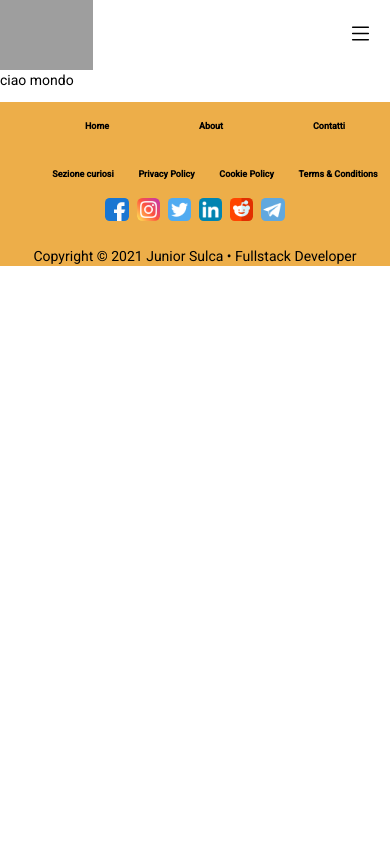
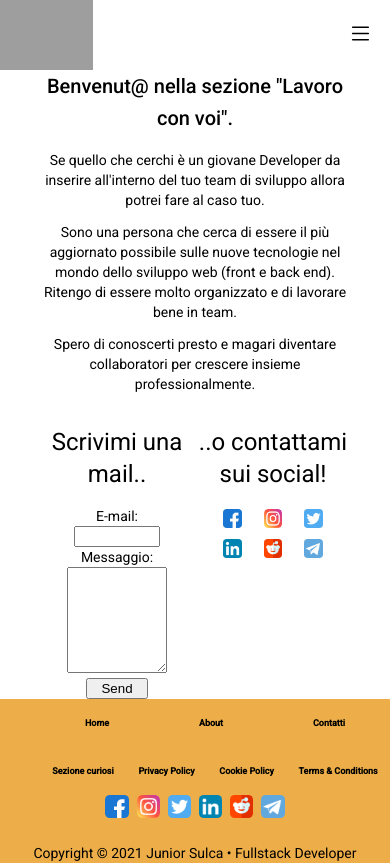
Before and after one commit to ESSANDGI/ESSANDGI.github.io, an Angular app: page /lavoro-con-voi in a window 390 px wide. Built offline with nearby package versions, Linux system fonts and the light colour scheme; grey boxes are pictures that could not be loaded.

Commit message:
aggiunte descrizione, mail e link social al sito, ancora non responsive per smartphone.

```diff
--- a/src/app/lavoro/lavoro.component.html
+++ b/src/app/lavoro/lavoro.component.html
@@ -1,3 +1,43 @@
 <div class="div-container-lavoro">
-    <p>ciao mondo</p>
+    <div class="div-presentazione">
+        <h2>Benvenut@ nella sezione "Lavoro con voi".</h2>
+        <p>Se quello che cerchi è un giovane Developer da inserire all'interno del tuo team di sviluppo allora potrei fare al caso tuo.</p>
+        <p>Sono una persona che cerca di essere il più aggiornato possibile sulle nuove tecnologie nel mondo dello sviluppo web (front e back end).
+        <br>Ritengo di essere molto organizzato e di lavorare bene in team.
+        </p>
+        <p>Spero di conoscerti presto e magari diventare collaboratori per crescere insieme professionalmente.</p>
+    </div>
+    <div class="div-mail-social">
+        <div class="div-mail-container">
+            <h1>Scrivimi una mail..</h1>
+            <form action="https://formspree.io/f/mrgrlkqp" method="POST">
+                <label>
+                E-mail:
+                <br>
+                <input type="email" name="_replyto">
+                </label>
+                <label>
+                Messaggio:
+                <br>
+                <textarea name="message"></textarea>
+                </label>
+                <button type="submit">Send</button>
+            </form>
+        </div>
+        <div class="div-social-container">
+            <h1 >..o contattami sui social!</h1>
+            <div class="div-social-icons">
+                <div class="div-line">
+                    <a href="https://www.facebook.com/junior.essandgi" target="_blank"><img class="img-social-icon" src="../../assets/facebook-icon.png" alt="" style="border-radius: 20%;"></a>
+                    <a href="https://www.instagram.com/essandgi/" target="_blank"><img class="img-social-icon" src="../../assets/instagram-icon.png" alt="" style="border-radius: 20%;"></a>
+                    <a href="https://twitter.com/EssAndGi" target="_blank"><img class="img-social-icon" src="../../assets/twitter-icon.png" alt="" style="border-radius: 20%;"></a>
+                </div>
+                <div class="div-line">
+                    <a href="https://www.linkedin.com/in/junior-sulca-gonzales/" target="_blank"><img class="img-social-icon" src="../../assets/linkedin-icon.png" alt="" style="border-radius: 20%;"></a>
+                    <a href="https://www.reddit.com/user/EssAndGi" target="_blank"><img class="img-social-icon" src="../../assets/reddit-icon.png" alt="" style="border-radius: 20%;"></a>
+                    <a href="https://t.me/JR_1993" target="_blank"><img class="img-social-icon" src="../../assets/telegram-icon.png" alt="" style="border-radius: 20%;"></a>
+                </div>
+            </div>
+        </div>
+    </div>
 </div>
--- a/src/app/lavoro/lavoro.component.scss
+++ b/src/app/lavoro/lavoro.component.scss
@@ -0,0 +1,68 @@
+.div-container-lavoro{
+    width: 80%;
+    margin: 0 auto;
+}
+
+.div-presentazione{
+    width: 100%;
+    text-align: center;
+    text-justify:inter-cluster;
+}
+
+.div-mail-social{
+    display: flex;
+    flex-direction: row;
+    padding-top: 20px;
+}
+
+.div-mail-container{
+    display: flex;
+    flex-direction: column;
+    width: 50%;
+    text-align: center;
+}
+
+.div-mail-container form{
+    display: flex;
+    flex-direction: column;
+    text-align: center;
+}
+
+.div-mail-container form input{
+    width: 50%;
+}
+
+.div-mail-container form textarea{
+    width: 60%;
+    max-width: 100%;
+    min-height: 100px;
+}
+
+.div-mail-container form button{
+    width: 40%;
+    margin: 0 auto;
+}
+
+.div-social-container{
+    display: flex;
+    flex-direction: column;
+    width: 50%;
+    text-align: center;
+}
+
+.div-social-icons{
+    width: 100%;
+}
+
+.div-line{
+    width: 100%;
+    text-align: center;
+}
+
+.img-social-icon{
+    width: 12%;
+    margin-right: 7%;
+    margin-left: 7%;
+    margin-top: 2%;
+    margin-bottom: 2%;
+}
```
